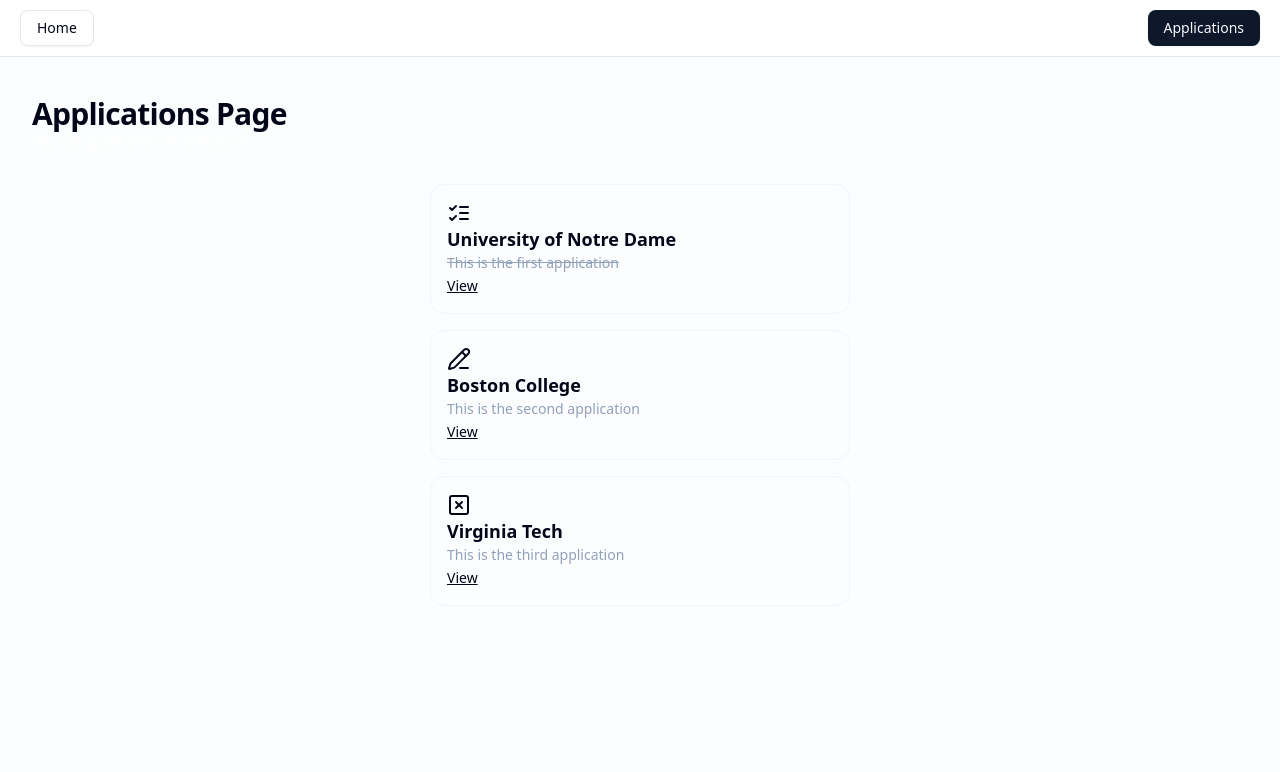
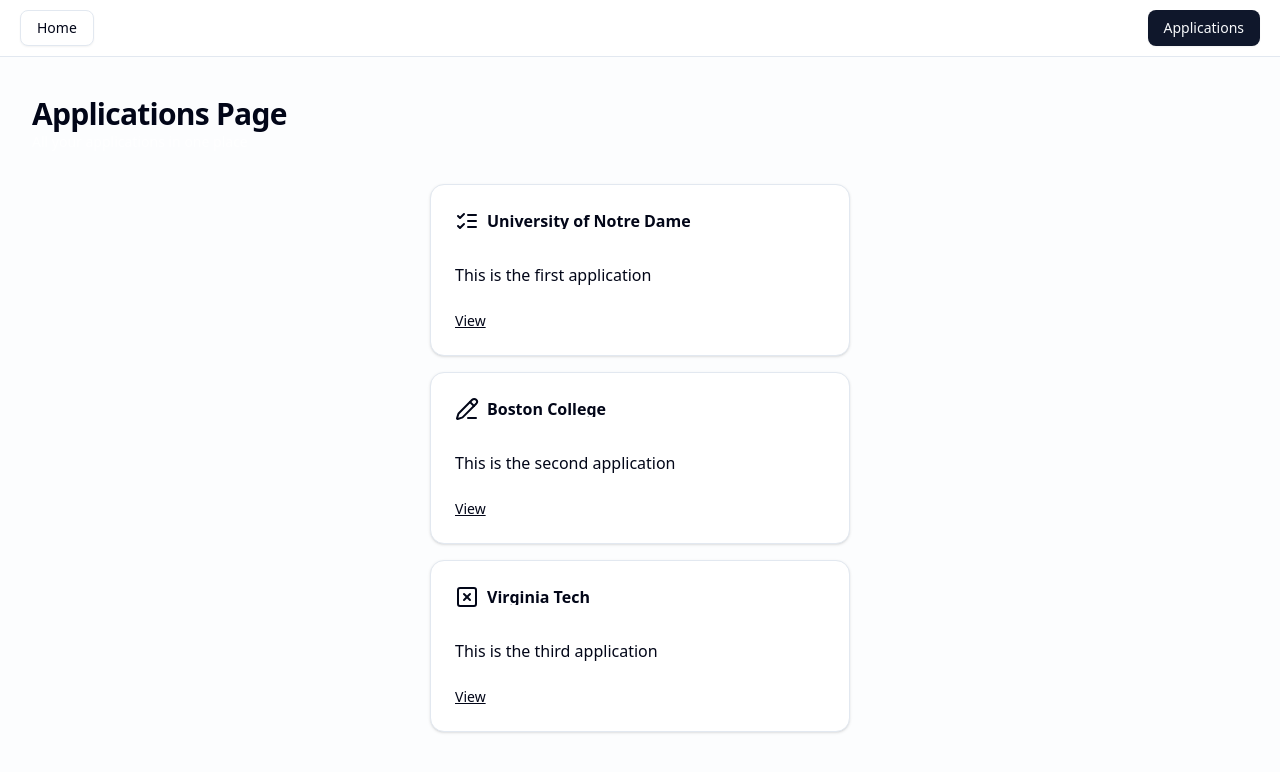
Before and after one commit to joshuatighe/intlbridge, a Next.js app: page /applications in a window 1280 px wide. Shown: the top 772 px of the page. Built offline with nearby package versions, Linux system fonts and the light colour scheme.

Commit message:
use shadcn cards

```diff
--- a/src/app/applications/page.tsx
+++ b/src/app/applications/page.tsx
@@ -1,6 +1,15 @@
 import clsx from "clsx";
 import { ListChecks, PencilLine, SquareX } from "lucide-react";
 import Link from "next/link";
+import {
+  Card,
+  CardAction,
+  CardContent,
+  CardDescription,
+  CardFooter,
+  CardHeader,
+  CardTitle,
+} from "@/components/ui/card";
 import { initialApplications } from "@/data";
 import { applicationPath } from "@/paths";
 
@@ -22,29 +31,25 @@ const ApplicationsPage = () => {
 
       <div className="flex-1 flex flex-col items-center gap-y-4 animate-fade-from-top">
         {initialApplications.map((application) => (
-          <div
-            key={application.id}
-            className="w-full max-w-[420px] p-4 border border-slate-100 rounded-xl"
-          >
-            <div>{APPLICATION_ICONS[application.status]}</div>
-            <h3 className="text-lg font-semibold truncate">
-              {application.title}
-            </h3>
-            <p
-              className={clsx("text-sm text-slate-400 truncate", {
-                "line-through": application.status === "APPLIED",
-              })}
-            >
-              {application.content}
-            </p>
-
+          <Card key={application.id} className="w-full max-w-[420px]">
+            <CardHeader>
+              <CardTitle className="flex gap-x-2 items-center">
+                <span>{APPLICATION_ICONS[application.status]}</span>
+                <span className="truncate">{application.title}</span>
+              </CardTitle>
+            </CardHeader>
+            <CardContent>
+              <span className="line-clamp-3">{application.content}</span>
+            </CardContent>
+            <CardFooter>
               <Link
                 href={applicationPath(application.id)}
                 className="text-sm underline"
               >
                 View
               </Link>
-          </div>
+            </CardFooter>
+          </Card>
         ))}
       </div>
     </div>
--- a/src/app/layout.tsx
+++ b/src/app/layout.tsx
@@ -2,7 +2,7 @@ import type { Metadata } from "next";
 import { Geist, Geist_Mono } from "next/font/google";
 import "./globals.css";
 import Link from "next/link";
-import { Button, buttonVariants } from "@/components/ui/button";
+import { buttonVariants } from "@/components/ui/button";
 import { applicationsPath, homePath } from "@/paths";
 
 const geistSans = Geist({
--- /dev/null
+++ b/src/components/ui/card.tsx
@@ -0,0 +1,92 @@
+import * as React from "react"
+
+import { cn } from "@/lib/utils"
+
+function Card({ className, ...props }: React.ComponentProps<"div">) {
+  return (
+    <div
+      data-slot="card"
+      className={cn(
+        "bg-card text-card-foreground flex flex-col gap-6 rounded-xl border py-6 shadow-sm",
+        className
+      )}
+      {...props}
+    />
+  )
+}
+
+function CardHeader({ className, ...props }: React.ComponentProps<"div">) {
+  return (
+    <div
+      data-slot="card-header"
+      className={cn(
+        "@container/card-header grid auto-rows-min grid-rows-[auto_auto] items-start gap-1.5 px-6 has-data-[slot=card-action]:grid-cols-[1fr_auto] [.border-b]:pb-6",
+        className
+      )}
+      {...props}
+    />
+  )
+}
+
+function CardTitle({ className, ...props }: React.ComponentProps<"div">) {
+  return (
+    <div
+      data-slot="card-title"
+      className={cn("leading-none font-semibold", className)}
+      {...props}
+    />
+  )
+}
+
+function CardDescription({ className, ...props }: React.ComponentProps<"div">) {
+  return (
+    <div
+      data-slot="card-description"
+      className={cn("text-muted-foreground text-sm", className)}
+      {...props}
+    />
+  )
+}
+
+function CardAction({ className, ...props }: React.ComponentProps<"div">) {
+  return (
+    <div
+      data-slot="card-action"
+      className={cn(
+        "col-start-2 row-span-2 row-start-1 self-start justify-self-end",
+        className
+      )}
+      {...props}
+    />
+  )
+}
+
+function CardContent({ className, ...props }: React.ComponentProps<"div">) {
+  return (
+    <div
+      data-slot="card-content"
+      className={cn("px-6", className)}
+      {...props}
+    />
+  )
+}
+
+function CardFooter({ className, ...props }: React.ComponentProps<"div">) {
+  return (
+    <div
+      data-slot="card-footer"
+      className={cn("flex items-center px-6 [.border-t]:pt-6", className)}
+      {...props}
+    />
+  )
+}
+
+export {
+  Card,
+  CardHeader,
+  CardFooter,
+  CardTitle,
+  CardAction,
+  CardDescription,
+  CardContent,
+}
```
Lines whose indentation alone changed are shown as unchanged.
